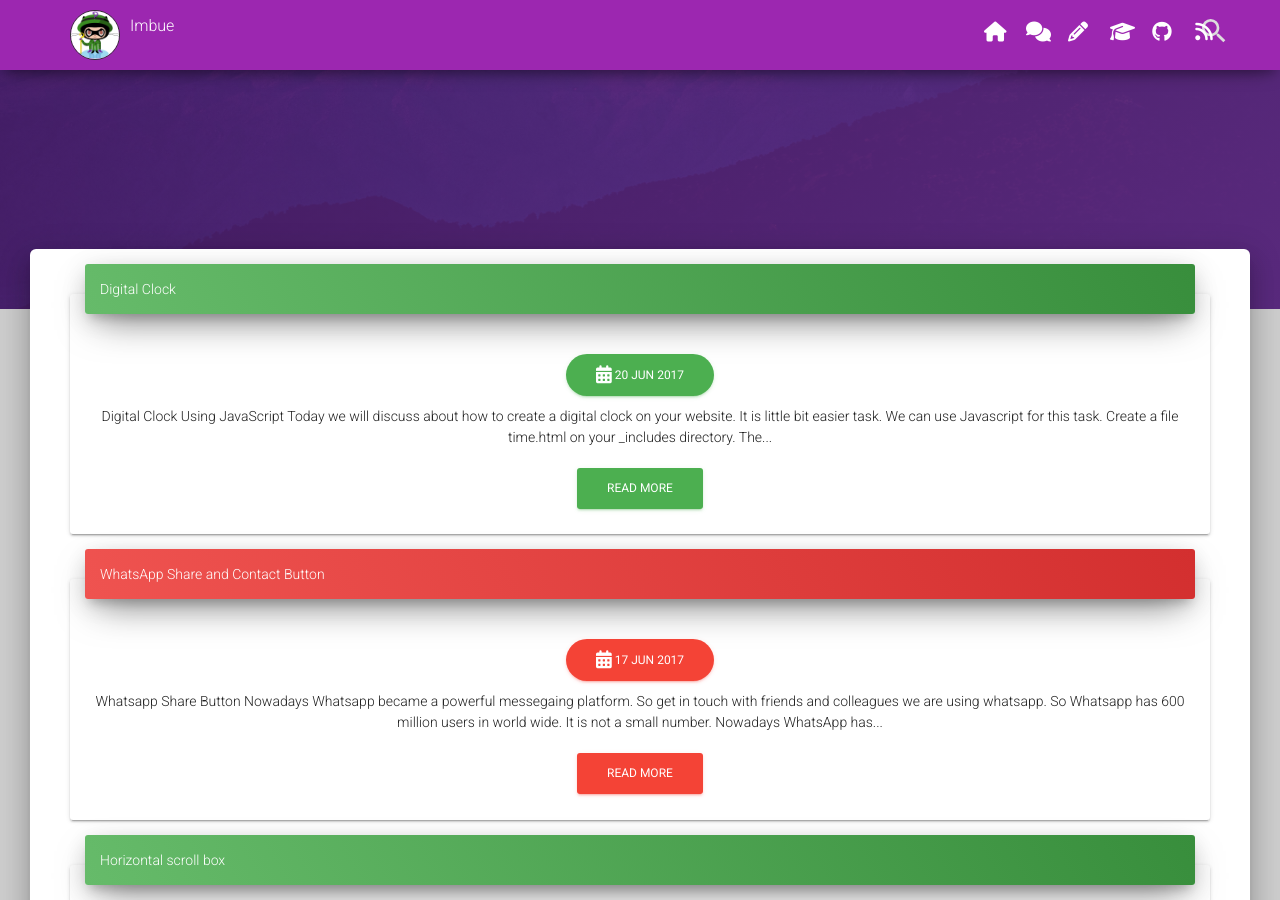
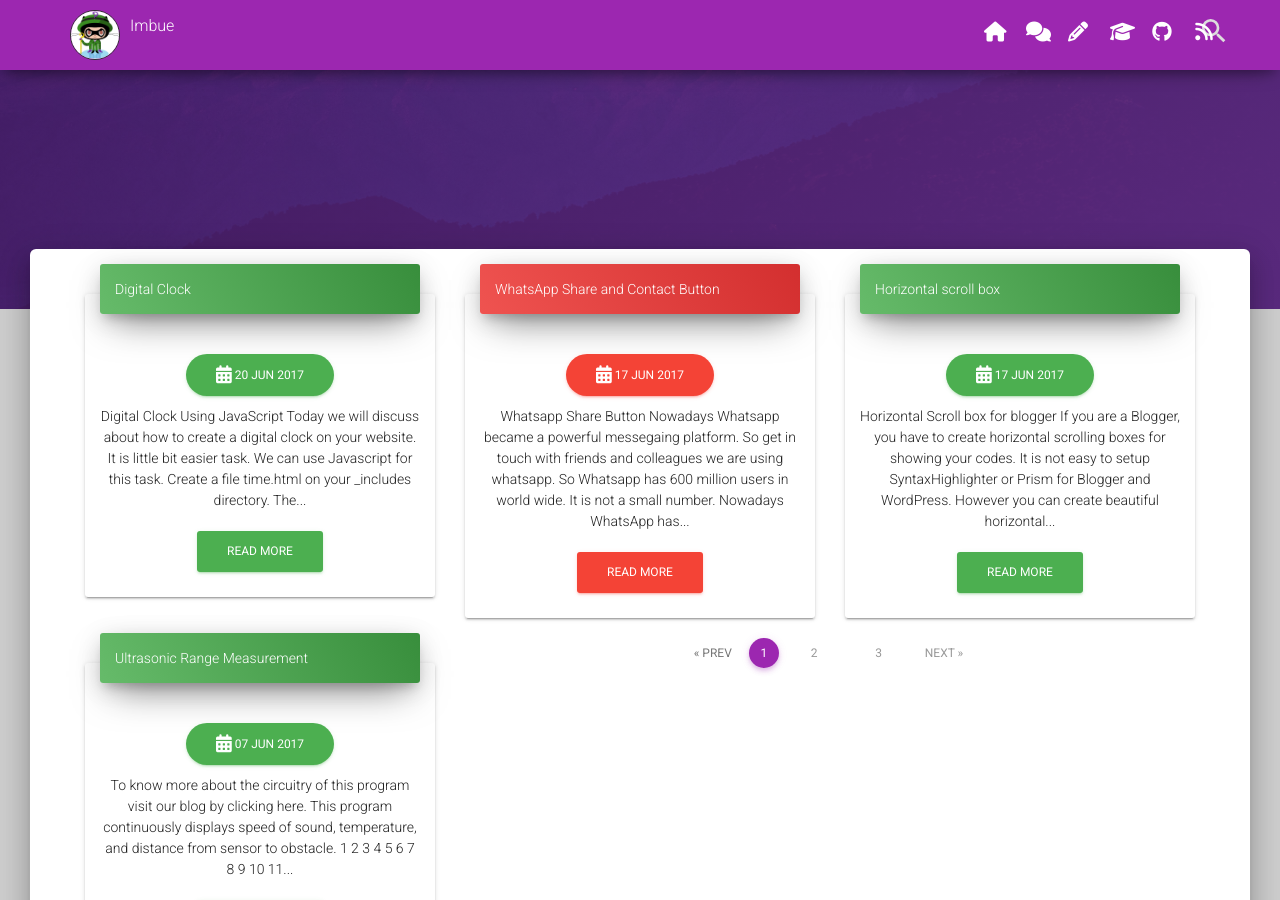
Before and after one commit to tip4programs/imbue, a Jekyll site: the page built from index.html, in a window 1280 px wide and 900 px high, scrolled down 501 px. Built offline with Jekyll 4.4.1, drawn with Linux system fonts in a browser that asks for light colours; nearby versions of some CDN libraries; the list of posts is cut into pages by our own code.

Commit message:
Update index.html

```diff
--- a/index.html
+++ b/index.html
@@ -5,7 +5,7 @@ title: Welcome to Our Blog
 
 <!-- <div class="card-deck"> -->
 {% for post in paginator.posts %}
-<div class=".col-6 .col-md-4">
+<div class="col-6 col-md-4">
         <div class="card card-nav-tabs">
         <div class="header header-{{ post.card_color }}">
         <div class="nav-tabs-wrapper">
```
